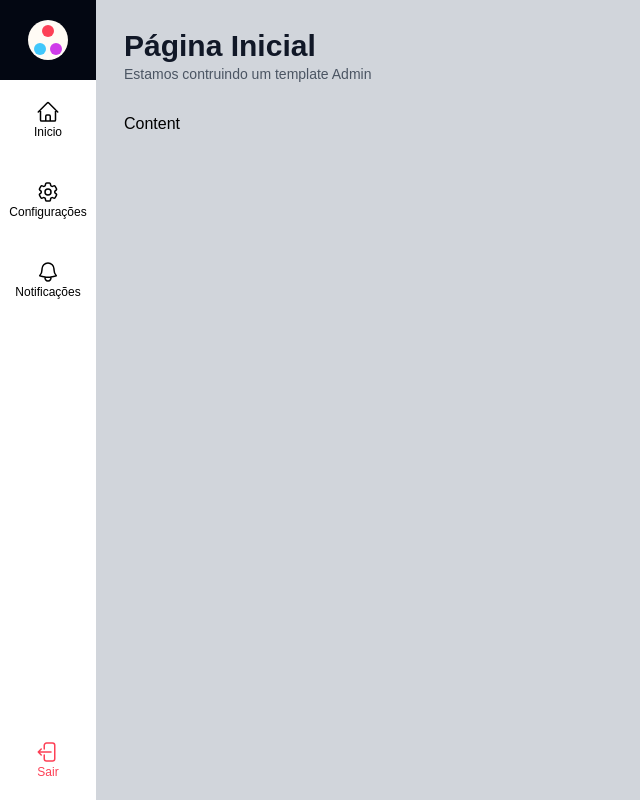
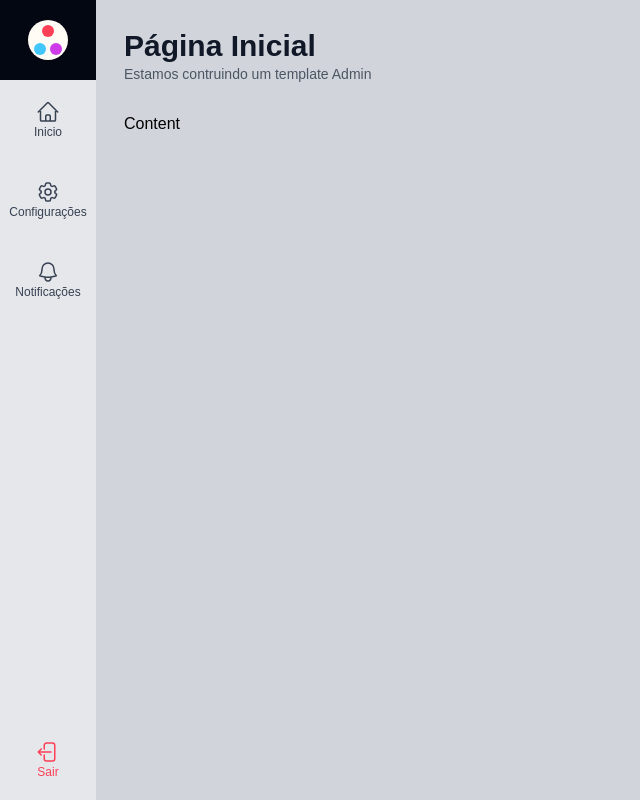
Before and after one commit to xmurilo/TemplateAdmin, a Next.js app: page / in a window 1280 px wide. Shown: the whole page, without its empty margins (0-640 px from the left). Built offline with nearby package versions, Linux system fonts and the light colour scheme.

Commit message:
feat: adding propertie of dark mode

```diff
--- a/src/components/template/LateralMenu.tsx
+++ b/src/components/template/LateralMenu.tsx
@@ -4,7 +4,11 @@ import Logo from "./Logo";
 
 export default function LateralMenu() {
   return (
-    <aside className={`flex flex-col`}>
+    <aside
+      className={`flex flex-col
+    bg-gray-200 text-gray-700
+      dark:bg-slate-900 dark:text-gray-200`}
+    >
       <div className={` flex items-center justify-center w-24 h-20 bg-gray-950`}>
         <Logo />
       </div>
@@ -15,9 +19,16 @@ export default function LateralMenu() {
       </ul>
       <ul>
         <ItemMenu
-        text="Sair" icon={LogoutIcon}
-        onClick={() => console.log("Sair")}
-        className={`text-[#FD4056] hover:bg-red-700 hover:text-white`} />
+          text="Sair"
+          icon={LogoutIcon}
+          onClick={() => console.log("Sair")}
+          className={`
+          text-[#FD4056]
+          dark:text-red-400
+          hover:bg-red-600
+          hover:text-white
+          dark:hover:text-white`}
+        />
       </ul>
     </aside>
   );
```
